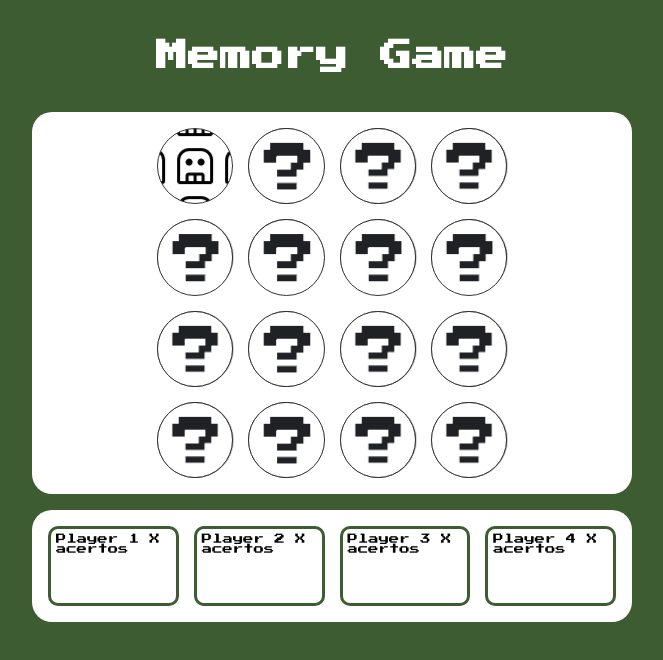
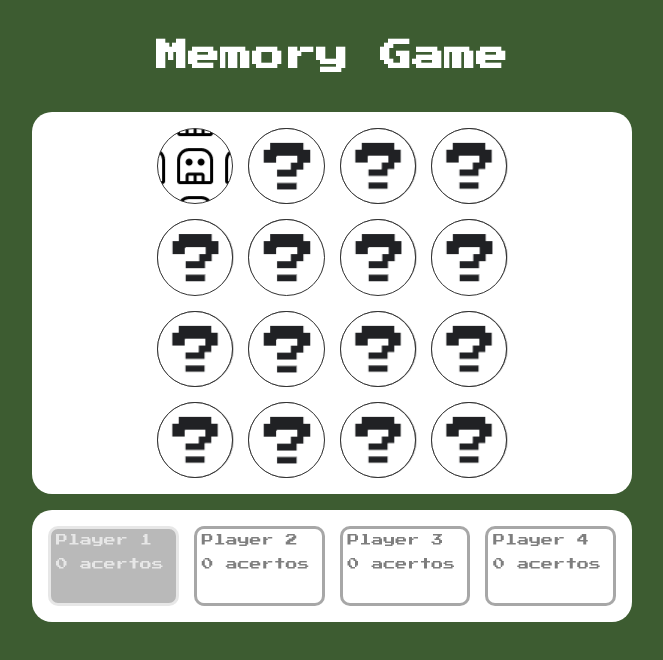
Before and after one commit to MarcioBADias/challenger-memory-game, a plain HTML site: page pages/game.html in a window 1280 px wide. Both pictures are taken after a click on the element 503 px from the left and 166 px from the top of the page. Shown: the whole page, without its empty margins (308-971 px from the left). Drawn offline with Linux system fonts and the light colour scheme.

Commit message:
Configurado seleção de jogador e score

```diff
--- a/css/styleGame.css
+++ b/css/styleGame.css
@@ -97,7 +97,13 @@ h1{
 .player{
     border: 3px solid rgb(61, 92, 49);
     border-radius: 10px;
-    font-size: .65rem;
+    font-size: .75rem;
     min-height: 80px;
     padding: 5px;
 }
+
+.active{
+    background-color: rgba(61, 92, 49, 0.8);
+    border: 3px solid gold;
+    color: gold;
+}
--- a/js/appGame.js
+++ b/js/appGame.js
@@ -1,10 +1,14 @@
 const grid = document.querySelector('.grid');
 const players = document.querySelectorAll('.player');
 
+const theme = localStorage.getItem('theme');
+const gridSize = localStorage.getItem('grid');
+const numberOfPlayers = Number(localStorage.getItem('players'));
+
 let fistCard = '';
 let secondCard = '';
+let playerSelected = 0;
 
-players.forEach(player => player.textContent += ' X acertos')
 
 const iconsCards = [
     '01-icon',
@@ -58,6 +62,10 @@ const checkCards = () => {
         fistCard.firstChild.classList.add('disabled-card');
         secondCard.firstChild.classList.add('disabled-card');
 
+        spanScore = players[playerSelected].querySelector('span');
+
+        spanScore.textContent++;
+
         fistCard = '';
         secondCard = '';
 
@@ -67,11 +75,23 @@ const checkCards = () => {
         setTimeout(()=>{
             fistCard.classList.remove('reveal-card');
             secondCard.classList.remove('reveal-card');
+
+            if(playerSelected < numberOfPlayers-1){
+                players[playerSelected].classList.remove('active');
+                playerSelected++;
+                players[playerSelected].classList.add('active');
+
+            }else {
+                players[playerSelected].classList.remove('active');
+                playerSelected = 0;
+                players[playerSelected].classList.add('active');
+            }
             fistCard = '';
             secondCard = '';
         }, 600)
     }
 }
+
 
 const revealCard = ({ target }) => {
     const clickedCard = target.parentNode;
@@ -88,7 +108,7 @@ const revealCard = ({ target }) => {
         secondCard = clickedCard;
     }
 
-    checkCards();
+    checkCards(numberOfPlayers);
 }
 
 const createCard = (iconCard) => {
@@ -103,6 +123,13 @@ const createCard = (iconCard) => {
 
     card.addEventListener('click', revealCard);
     card.setAttribute('data-icon', iconCard);
+
+    players.forEach((player, index) => {
+        if(index +1 <= numberOfPlayers){
+            player.classList.remove('disabled-card');
+        }
+    })
+    players[playerSelected].classList.add('active');
 
     return card;
 }
@@ -124,11 +151,5 @@ const loadGame = () => {
 }
 
 window.onload = () => {
-    const theme = localStorage.getItem('theme');
-    const grid = localStorage.getItem('grid');
-    const numberOfPlayers = localStorage.getItem('players');
-
-    console.log(theme, grid, numberOfPlayers);
     loadGame();
-
 }
--- a/pages/game.html
+++ b/pages/game.html
@@ -15,10 +15,10 @@
         </div>
         <div class="players-area">
             <div class="players-card">
-                <div class="player">Player 1</div>
-                <div class="player">Player 2</div>
-                <div class="player">Player 3</div>
-                <div class="player">Player 4</div>
+                <div class="player disabled-card"><p>Player 1 <br><br><span class="score">0</span> acertos</p></div>
+                <div class="player disabled-card"><p>Player 2 <br><br><span class="score">0</span> acertos</p></div>
+                <div class="player disabled-card"><p>Player 3 <br><br><span class="score">0</span> acertos</p></div>
+                <div class="player disabled-card"><p>Player 4 <br><br><span class="score">0</span> acertos</p></div>
             </div>
         </div>
     </main>
```
